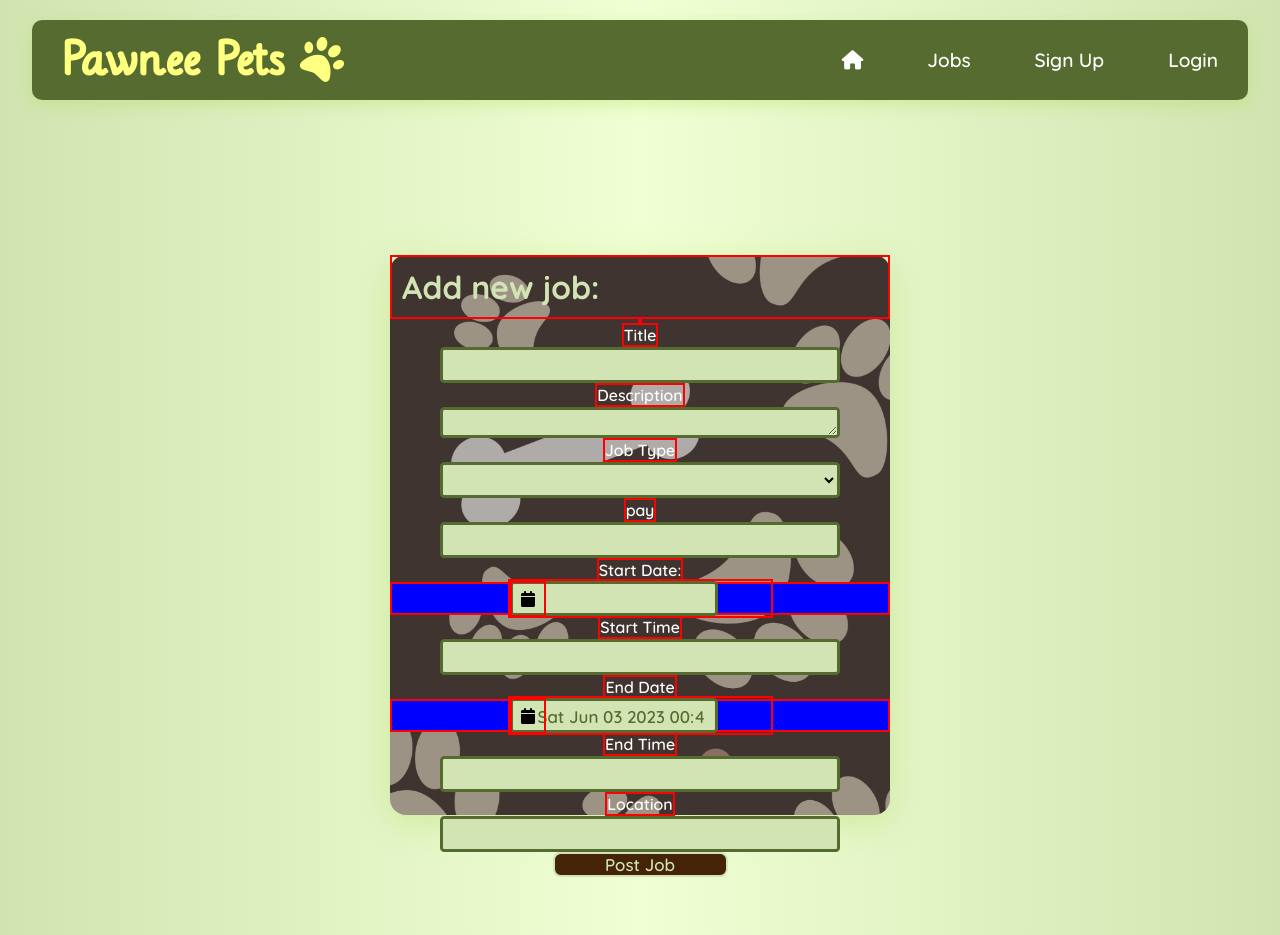
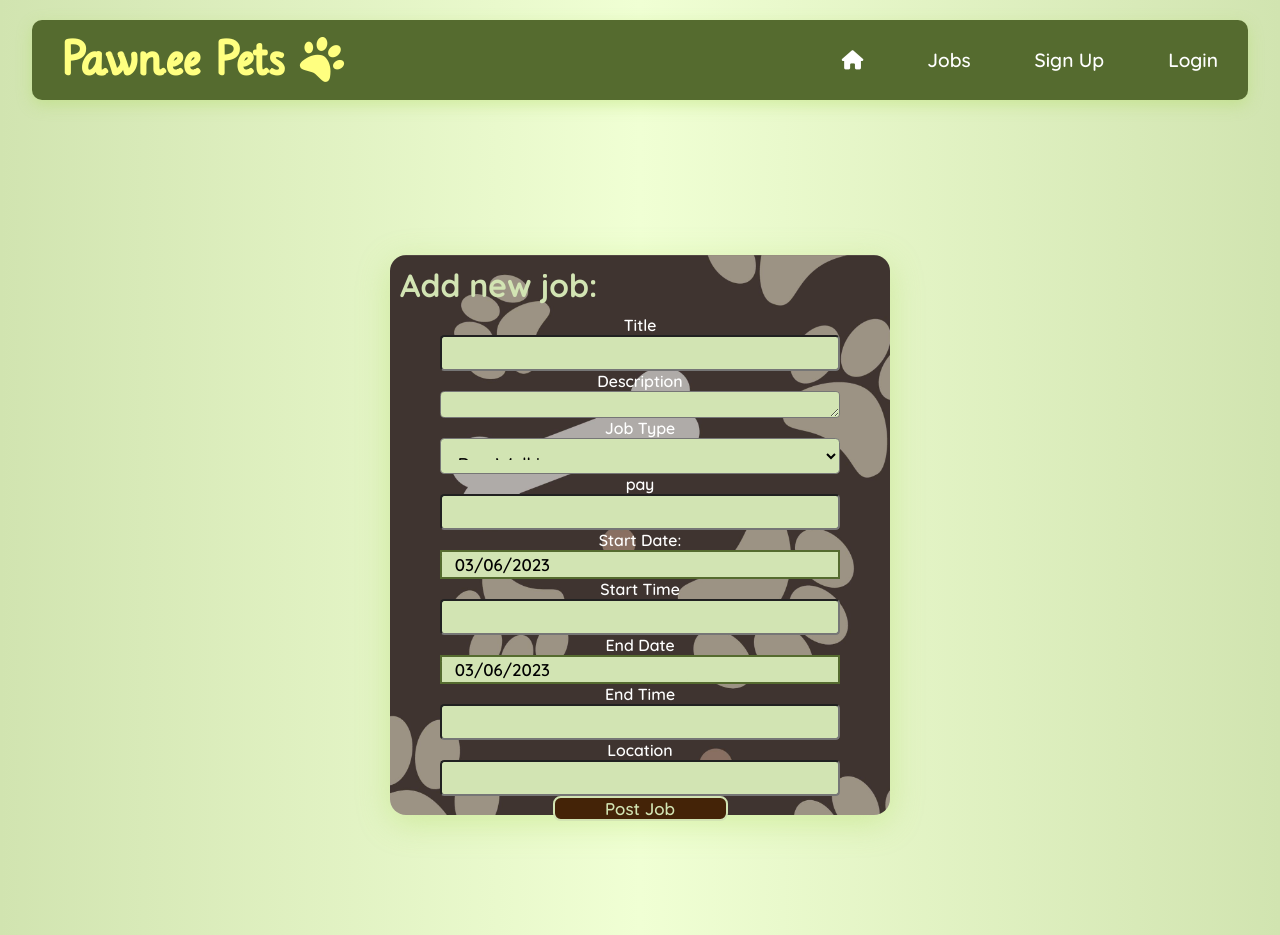
Before and after one commit to catherineloesch/project4-react-frontend, a React (Create React App) app: page /users/1/jobs/new in a window 1280 px wide. Built offline with nearby package versions, Linux system fonts and the light colour scheme.

Commit message:
timezone added

```diff
--- a/src/components/Forms.css
+++ b/src/components/Forms.css
@@ -99,22 +99,43 @@ form p {
     font-size: 18px;
 }
 
-form * {
-    border: 2px solid red
+.datePicker {
+    display: flex;
+    align-items: center;
+    justify-content: center;
+    width: 100%;
+    border: none;
+
+}
+
+
+.datePicker input {
+    background-color: none !important;
+    width: 100% !important;
+    border: none!important;
+    height: 1.5em!important;
+
 }
 
 .date-input {
     height: 2.1em;
-    width: 100%;
+    width: 80%;
     display: flex;
     align-items: center;
-    justify-content: center;
-    background-color: blue;
+    justify-content:flex-start;
+    background-color: var(--lightolive);
+    border: 2px solid var(--darkolive);
+}
+.datPicker input::placeholder
+{
+    color: var(--darkolive);
 }
 
-.date {
-    background-color: red;
+.date-input:focus {
+    border: 3px solid var(--crimson);
+
 }
+
 
 /* user input */
 input[type=text],
@@ -122,7 +143,7 @@ input[type=password],
 select,
 textarea
 {
-    border: 3px solid var(--darkolive);
+
     background-color: var(--lightolive);
     color: black;
     border-radius: 0.25em;
--- a/src/components/JobData.js
+++ b/src/components/JobData.js
@@ -30,7 +30,7 @@ export default function JobData(props) {
 
     //date formatting
     const displayDate = (d) => {
-        return `${parseInt(d.slice(8, 10))+1 }/${d.slice(5, 7)}/${d.slice(0, 4)}`
+        return `${parseInt(d.slice(8, 10)) }/${d.slice(5, 7)}/${d.slice(0, 4)}`
     }
 
 
--- a/src/pages/AddNewJob.js
+++ b/src/pages/AddNewJob.js
@@ -6,7 +6,7 @@ import './pages.css'
 import './../components/Forms.css'
 import DatePicker from'react-datepicker';
 import 'react-datepicker/dist/react-datepicker.css'
-import moment from 'moment';
+import moment from 'moment-timezone';
 
 
 export default function AddNewJob() {
@@ -28,9 +28,9 @@ export default function AddNewJob() {
         "description": "",
         "job_type": "",
         "pay": "",
-        "start_date": "",
+        "start_date": new Date(),
         "start_time": "",
-        "end_date": "",
+        "end_date": new Date(),
         "end_time": "",
         "location": "",
         "user_id": params.id
@@ -41,12 +41,19 @@ export default function AddNewJob() {
     }
 
     const handleEndDateChange = (date) => {
+        console.log ('end_date')
+        console.log(date)
         setFormData({...formData, end_date: date })
         console.log(formData)
     }
 
     const handleStartDateChange = (date) => {
-        setFormData({...formData, start_date: date })
+        console.log ('start_date')
+        const dateUk = moment.tz(date, "Greenwich").format();
+
+        const bsDate = (new Date(moment.tz(date, "Greenwich").format()))
+
+        setFormData({...formData, start_date: bsDate })
     }
 
     async function handleFormSubmit (e) {
@@ -61,27 +68,27 @@ export default function AddNewJob() {
         }})
     }
 
-    const startDateInput = (<DatePicker
-        showIcon
+    const startDateInput = (<div><DatePicker
+
         name='start_date'
         autoComplete="off"
         selected={formData.start_date}
         onChange={handleStartDateChange}
         dateFormat="dd/MM/yyyy"
         minDate={new Date()}
+        wrapperClassName="datePicker"
 
-    />)
-    const endDateInput = ( <DatePicker
-        className='date'
-        placeholderText= {new Date()}
-        showIcon
+    /></div>)
+    const endDateInput = ( <div><DatePicker
         name='end_date'
         autoComplete="off"
         selected={formData.end_date}
         onChange={handleEndDateChange}
         dateFormat="dd/MM/yyyy"
         minDate={new Date()}
-        />)
+        wrapperClassName="datePicker"
+
+    /></div>)
 
     return (
     <div className='new-job-page'>
```
